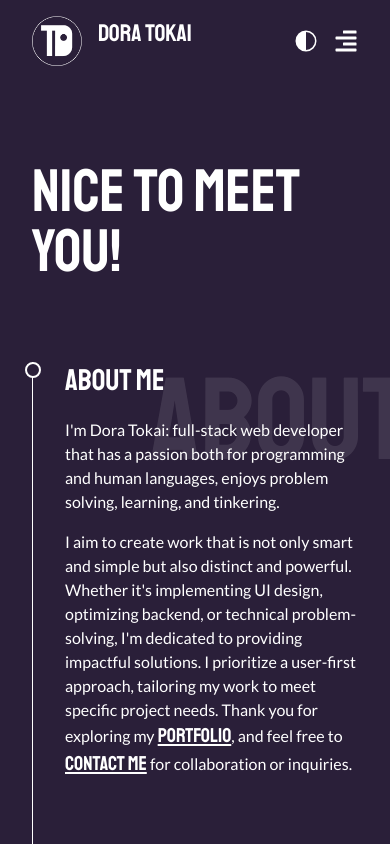
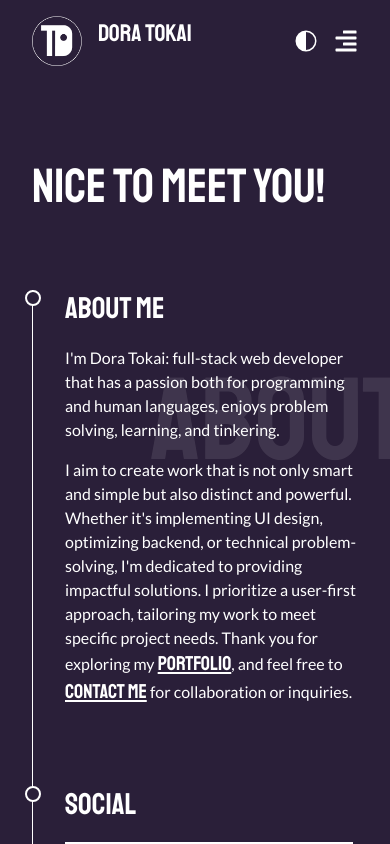
Before and after one commit to tdora28/portfolio, a Next.js app: page /about in a window 390 px wide. Shown: the top 844 px of the page. Built offline with nearby package versions, Linux system fonts and the light colour scheme.

Commit message:
Fix About page title on small screens

```diff
--- a/src/app/about/page.tsx
+++ b/src/app/about/page.tsx
@@ -7,7 +7,7 @@ const AboutPage = () => {
   return (
     <>
       <main className="container">
-        <h2 className={`${fontDisplay} text-6xl py-20`}>Nice to meet you!</h2>
+        <h2 className={`${fontDisplay} text-5xl sm:text-6xl py-20`}>Nice to meet you!</h2>
         <section>
           <div className="side-decor">
             <h3 className={`${fontDisplay} text-3xl pb-5`}>About Me</h3>
```
